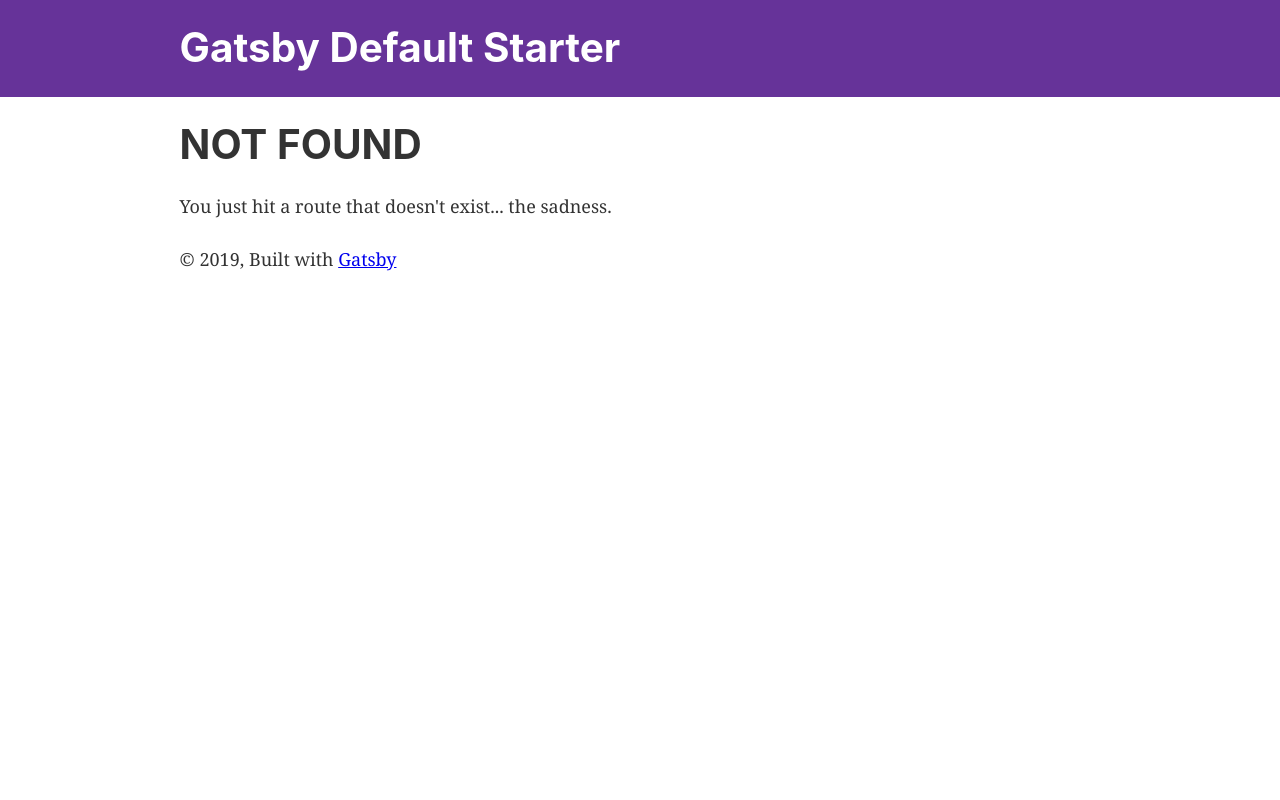
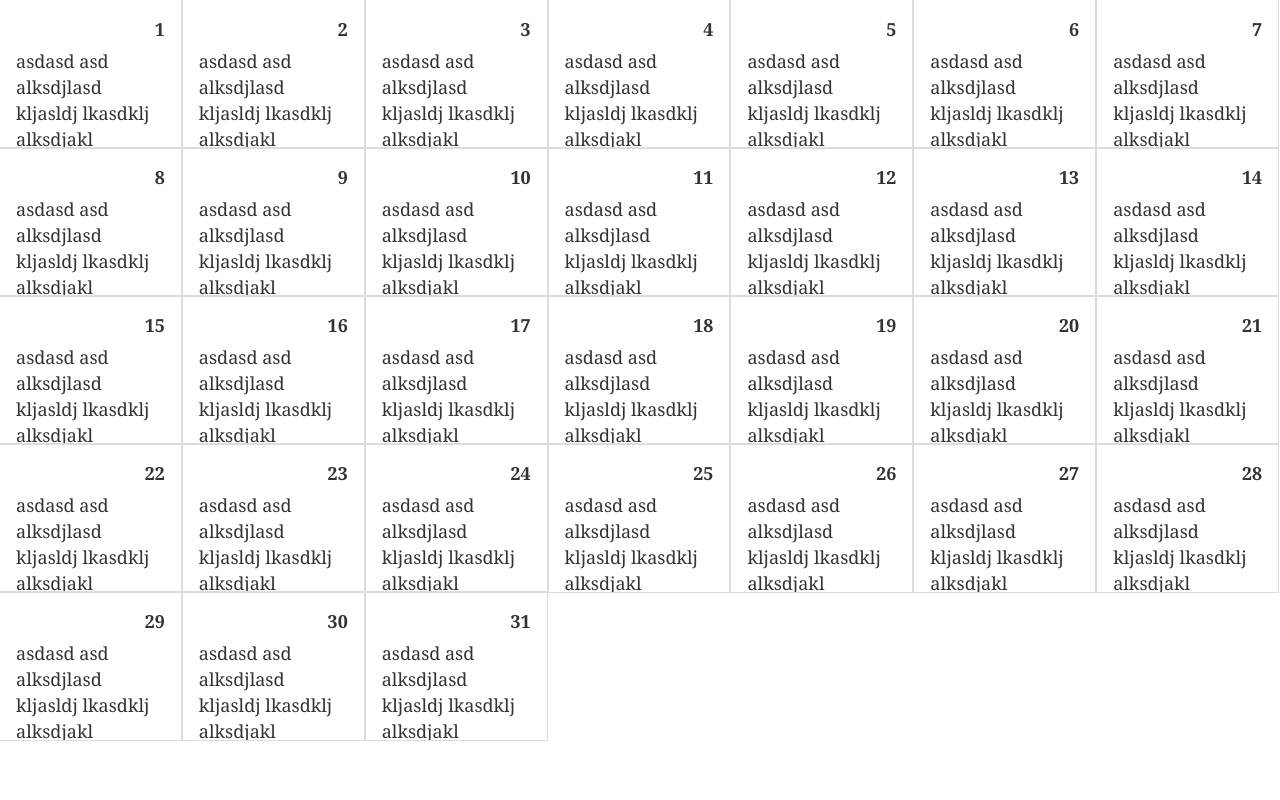
Before and after one commit to JuananRodriguez/my-react-website, a Gatsby site: page /calendar in a window 1280 px wide. Before the commit this address had no page. Built offline with nearby package versions, Linux system fonts and the light colour scheme; Gatsby itself is replaced by a stand-in of ours.

Commit message:
Working in calendar component

```diff
--- a/src/components/header.js
+++ b/src/components/header.js
@@ -5,7 +5,6 @@ import React from "react"
 const Header = ({ siteTitle }) => (
   <header
     style={{
-      background: `rebeccapurple`,
       marginBottom: `1.45rem`,
     }}
   >
@@ -20,13 +19,17 @@ const Header = ({ siteTitle }) => (
         <Link
           to="/"
           style={{
-            color: `white`,
             textDecoration: `none`,
           }}
         >
           {siteTitle}
         </Link>
       </h1>
+      <Link to="/">Botones y Avatares</Link>
+      <Link to="/menu/">Drawes y Menus</Link>
+      <Link to="/page-2/">Badgets</Link>
+      <Link to="/calendar/">Calendar</Link>
+
     </div>
   </header>
 )
--- /dev/null
+++ b/src/elements/CalendarDay/index.js
@@ -0,0 +1,45 @@
+import React from 'react'
+import Style from 'styled-components'
+import { margin } from "../../helpers/functions"
+
+const DayNumber = Style('text')`
+  top: ${margin};
+  right: ${margin};
+  position: absolute;
+  font-weight: 700;
+`;
+
+const DayContent = Style('text')`
+  margin-top: calc(${margin} * 2);
+  padding: ${margin};
+  position: absolute;
+`;
+
+const Day = Style('div')`
+  position: relative;
+  // display: inline-block;
+  // display: inline-grid;
+  margin: -1px;
+  // flex-grow: 1;
+  // width: calc(100% * (1/7));
+  width: 100%;
+  height: 150px;
+  border: #dadce0 1px solid;
+  overflow: auto;
+`
+
+class CalendarDay extends React.PureComponent{
+
+  render(){
+    const{ children, day} = this.props
+    return(
+      <Day>
+        <DayNumber divisor={2}>{day}</DayNumber>
+        <DayContent divisor={2}>{children}</DayContent>
+      </Day>
+    )
+  }
+
+}
+
+export default CalendarDay
--- /dev/null
+++ b/src/elements/CalendarMonth/index.js
@@ -0,0 +1,45 @@
+import React from 'react'
+import Style from 'styled-components'
+import { margin } from "../../helpers/functions"
+
+const DayNumber = Style('text')`
+  top: ${margin};
+  right: ${margin};
+  position: absolute;
+  font-weight: 700;
+`;
+
+const DayContent = Style('text')`
+  margin-top: calc(${margin} * 2);
+  padding: ${margin};
+  position: absolute;
+`;
+
+const Month = Style('div')`
+  position: relative;
+  display: grid
+  grid-template-columns: auto auto auto auto auto auto auto;
+  // width: 100vw;
+  // display: flex;
+  // display: inline-block;
+  // margin: -1px;
+  // width: 200px;
+  // height: 150px;
+  // border: #dadce0 1px solid;
+  // overflow: auto;
+`
+
+class CalendarDay extends React.PureComponent{
+
+  render(){
+    const{ children } = this.props
+    return(
+      <Month>
+        {children}
+      </Month>
+    )
+  }
+
+}
+
+export default CalendarDay
--- /dev/null
+++ b/src/pages/calendar.js
@@ -0,0 +1,47 @@
+import React from "react"
+import { Link } from "gatsby"
+import { ThemeProvider } from 'styled-components'
+import Layout from "../components/layout"
+import SEO from "../components/seo"
+import Button  from '../elements/Button'
+import Avatar  from '../elements/Avatar'
+import Theme from '../configuration/theme.js'
+import Image from './../images/gatsby-icon.png'
+import Day from '../elements/CalendarDay';
+import Month from '../elements/CalendarMonth';
+
+
+function daysInMonth (month, year) {
+  return new Date(year, month, 0).getDate();
+}
+
+
+const renderDays = () =>{
+  console.log(daysInMonth(7,2009))
+  const days = []
+  for(let i = 0 ; daysInMonth(7,2009) > i ; i++){
+    days.push(
+      <Day day={i + 1} key={i + 1}>
+        <p>asdasd asd alksdjlasd kljasldj lkasdklj alksdjakl jsdalskdj</p>
+      </Day>
+    )
+  }
+  return days;
+}
+
+const IndexPage = () => (
+  <>
+    <SEO title="Elements" keywords={[`gatsby`, `application`, `react`]} />
+    <ThemeProvider theme={Theme}>
+      <>
+        <section>
+          <Month>
+            {renderDays()}
+          </Month>
+        </section>
+      </>
+    </ThemeProvider>
+  </>
+)
+
+export default IndexPage
```
